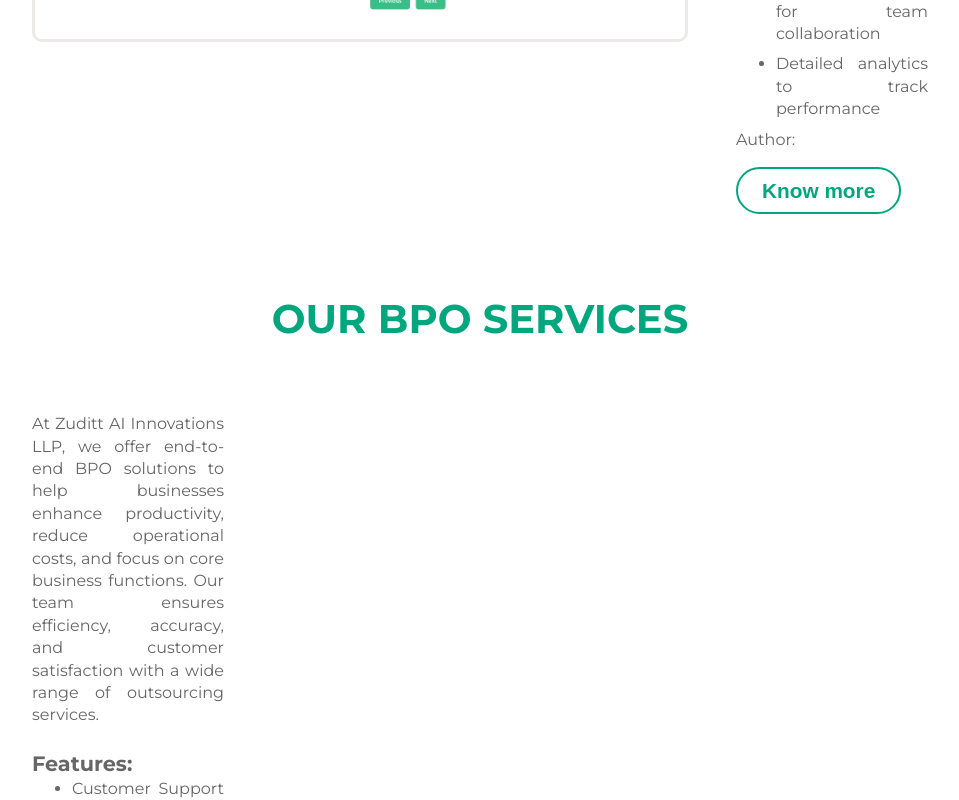
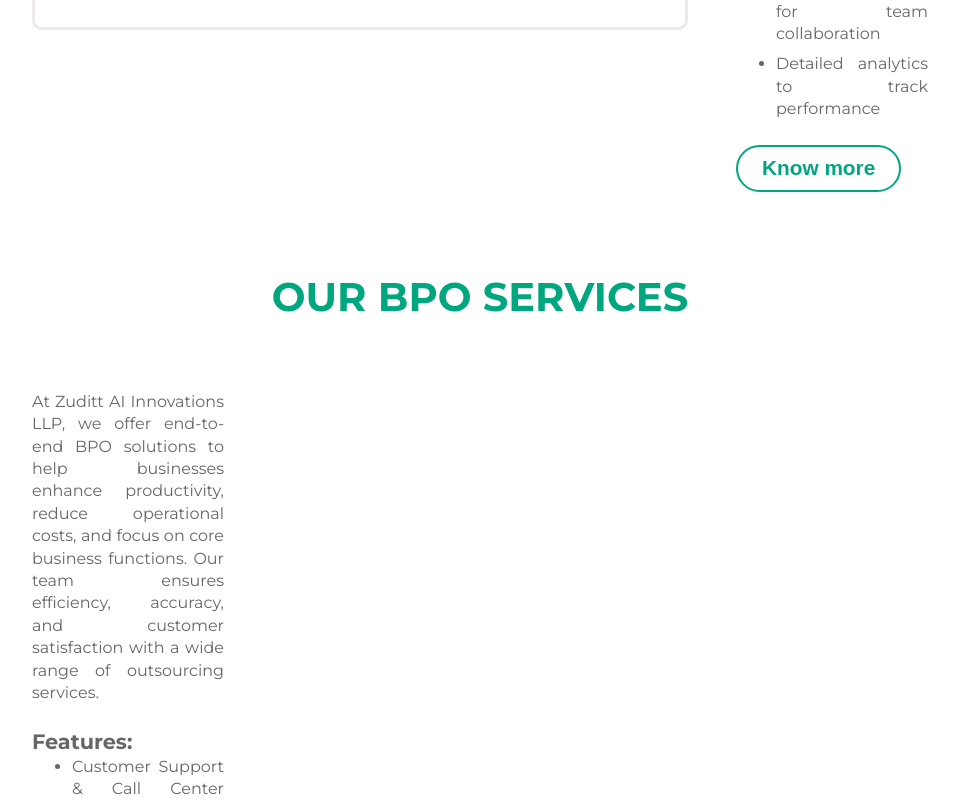
Before and after one commit to muhammedrifadkp/zuditt-next, a Next.js app: page / in a window 1280 px wide. Shown: the part 2400-3200 px from the top of the page, without its empty margins (160-1119 px from the left). Built offline with nearby package versions, Linux system fonts and the light colour scheme.

Commit message:
Updated BPO Authore

```diff
--- a/src/app/home/Products/Product.jsx
+++ b/src/app/home/Products/Product.jsx
@@ -88,9 +88,7 @@
                   </li>
                 ))}
               </ul>
-              <div className={styles.author}>
-                Author: {product.author}
-              </div>
+
               <a href={product.link}>
                 <button className={styles.knowMoreButton}>Know more</button>
               </a>
```
Also changed, not shown: 53 other files (tests, documents, lock files or other folders).
